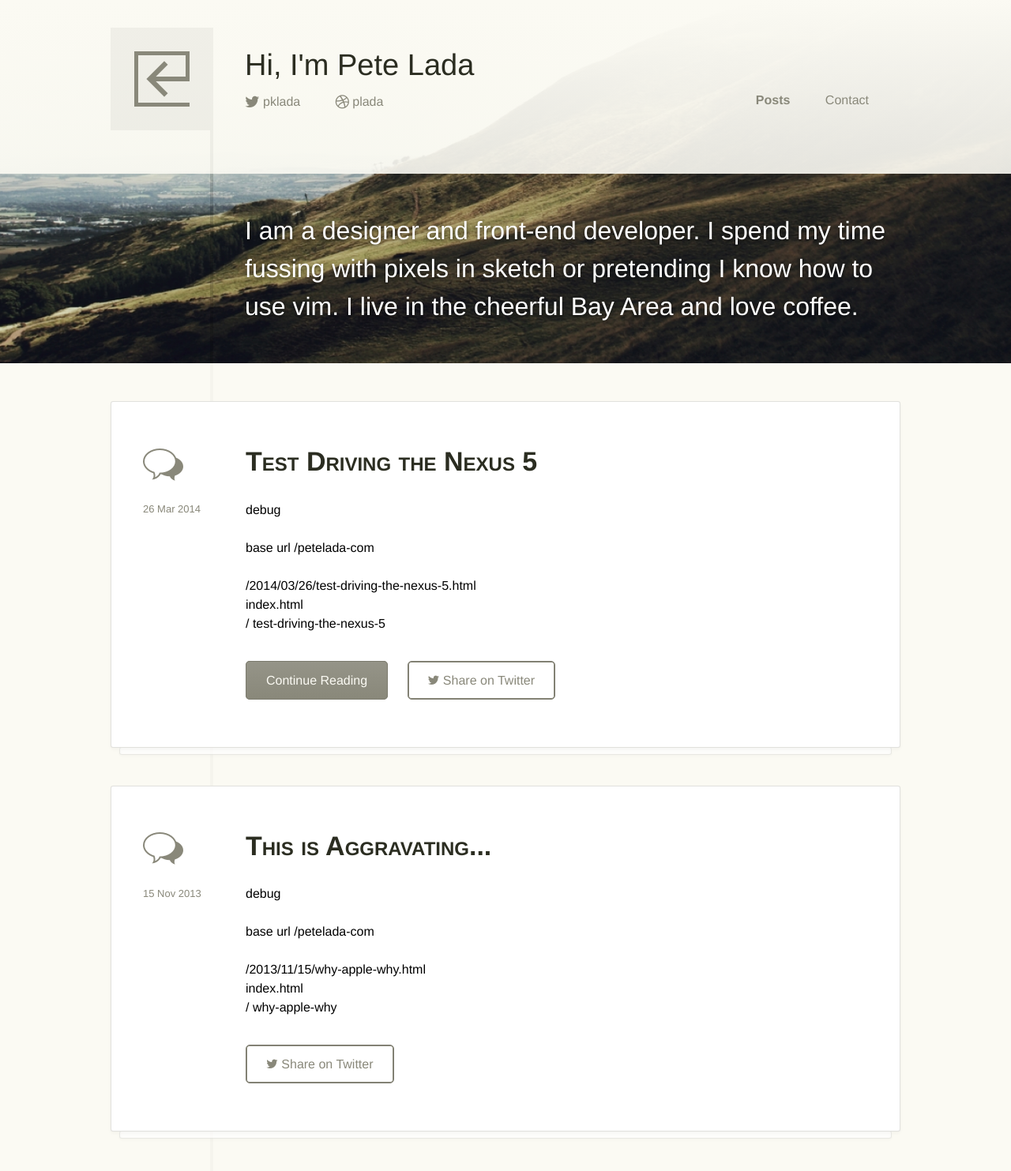
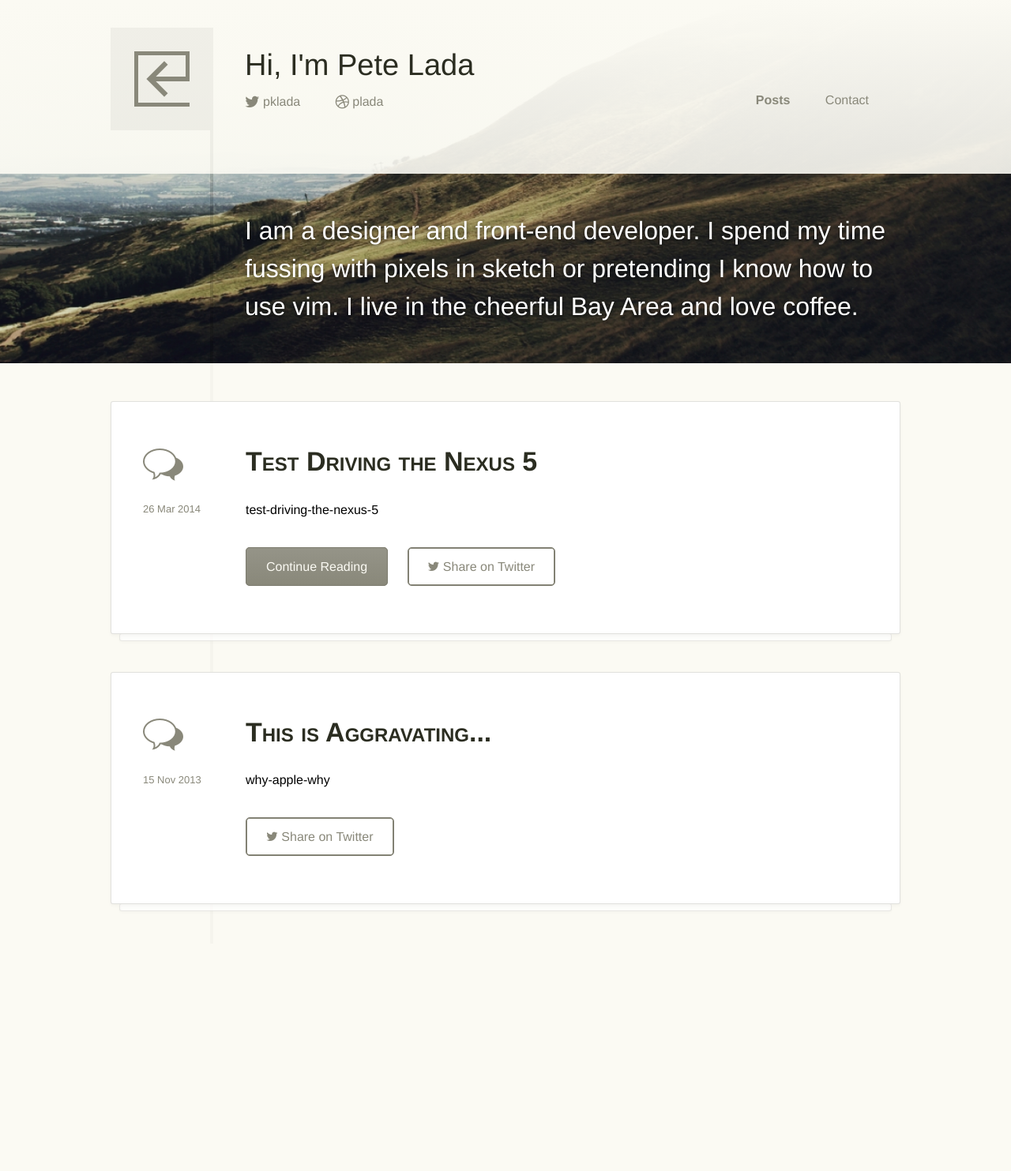
Before and after one commit to pklada/petelada-com, a Jekyll site: the page built from index.html, in a window 1280 px wide. Shown: the whole page at 79% size. Built offline with Jekyll 4.4.1, drawn with Linux system fonts in a browser that asks for light colours; nearby versions of some CDN libraries; some web fonts are replaced; Markdown is read by kramdown in place of the engine named in the settings; after the commit the page ends 1195 px from its top, so only the background shows below that.

Commit message:
post named anchor

```diff
--- a/_layouts/post.html
+++ b/_layouts/post.html
@@ -8,11 +8,12 @@ layout: default
 		<p class="date">{{ page.date | date_to_string }}</p>
 	</div>
 	<div class="post">
+		<a name="post"></a>
 		<h2>{{ page.title }}</h2>
 		{{ content }}
 	</div>
 	<div class="post-actions">
-		<a href="http://twitter.com/share?text={{page.title}}&url=http://{{site.domain}}{{page.url}}" class="button button-weak"><i class="fa fa-twitter"></i> Share this</a>
+		<a href="http://twitter.com/share?text={{page.title}}&url=http://{{site.domain}}{{page.url}}" class="button button-weak"><i class="fa fa-twitter"></i> Share on Twitter</a>
 	</div>
 
 </div> <!-- / .post-container -->
--- a/css/app.css
+++ b/css/app.css
@@ -984,15 +984,25 @@ h2 {
   font-weight: 600;
   font-variant: small-caps;
 }
-/* line 78, ../sass/modules/_post.scss */
+/* line 77, ../sass/modules/_post.scss */
+.post h2 a {
+  color: #2b2d21;
+  text-decoration: none;
+}
+/* line 80, ../sass/modules/_post.scss */
+.post h2 a:hover {
+  text-decoration: underline;
+  color: #2b2d21;
+}
+/* line 86, ../sass/modules/_post.scss */
 .post h3 {
   font-weight: 600;
 }
-/* line 82, ../sass/modules/_post.scss */
+/* line 90, ../sass/modules/_post.scss */
 .post p a {
   text-decoration: underline;
 }
-/* line 87, ../sass/modules/_post.scss */
+/* line 95, ../sass/modules/_post.scss */
 .post img {
   max-width: 100%;
   display: block;
@@ -1006,13 +1016,13 @@ h2 {
     padding-left: 20px;
     padding-right: 20px;
   }
-  /* line 98, ../sass/modules/_post.scss */
+  /* line 106, ../sass/modules/_post.scss */
   .post h2 {
     margin-top: 0;
   }
 }
 
-/* line 104, ../sass/modules/_post.scss */
+/* line 112, ../sass/modules/_post.scss */
 .post-actions {
   margin-left: 130px;
   padding-left: 40px;
@@ -1021,7 +1031,7 @@ h2 {
   margin-bottom: 4.5em;
 }
 @media only screen and (max-width: 600px) {
-  /* line 104, ../sass/modules/_post.scss */
+  /* line 112, ../sass/modules/_post.scss */
   .post-actions {
     border-top: 1px solid #eee;
     margin-left: 0;
@@ -1031,7 +1041,7 @@ h2 {
     padding-right: 20px;
     margin-bottom: 0;
   }
-  /* line 118, ../sass/modules/_post.scss */
+  /* line 126, ../sass/modules/_post.scss */
   .post-actions a {
     display: block;
     margin-bottom: 1.5em;
--- a/index.html
+++ b/index.html
@@ -10,11 +10,7 @@ title: Pete Lada
 		<p class="date">{{ post.date | date_to_string }}</p>
 	</div>
 	<div class="post">
-		<h2>{{ post.title }}</h2>
-
-		<p>debug</p>
-		<p>base url {{site.baseurl}}</p>
-		{{post.url}}<br/>{{page.path}}<br/>{{page.url}}
+		<h2><a href="{{site.baseurl}}{{post.url}}">{{ post.title }}</a></h2>
 
 		{% if post.slug %}
 			{{ post.slug }}
@@ -23,7 +19,7 @@ title: Pete Lada
 		{% endif %}
 	</div>
 	<div class="post-actions">
-		{% if post.has_excerpt %}<a href="{{post.url}}" class="button">Continue Reading</a>{% endif %}
+		{% if post.has_excerpt %}<a href="{{site.baseurl}}{{post.url}}#post" class="button">Continue Reading</a>{% endif %}
 		<a href="http://twitter.com/share?text={{post.title}}&url=http://{{site.domain}}{{post.url}}" class="button button-weak"><i class="fa fa-twitter"></i> Share on Twitter</a>
 	</div>
 
```
Also changed, not shown: sass/modules/_post.scss (+8 -0 lines).
